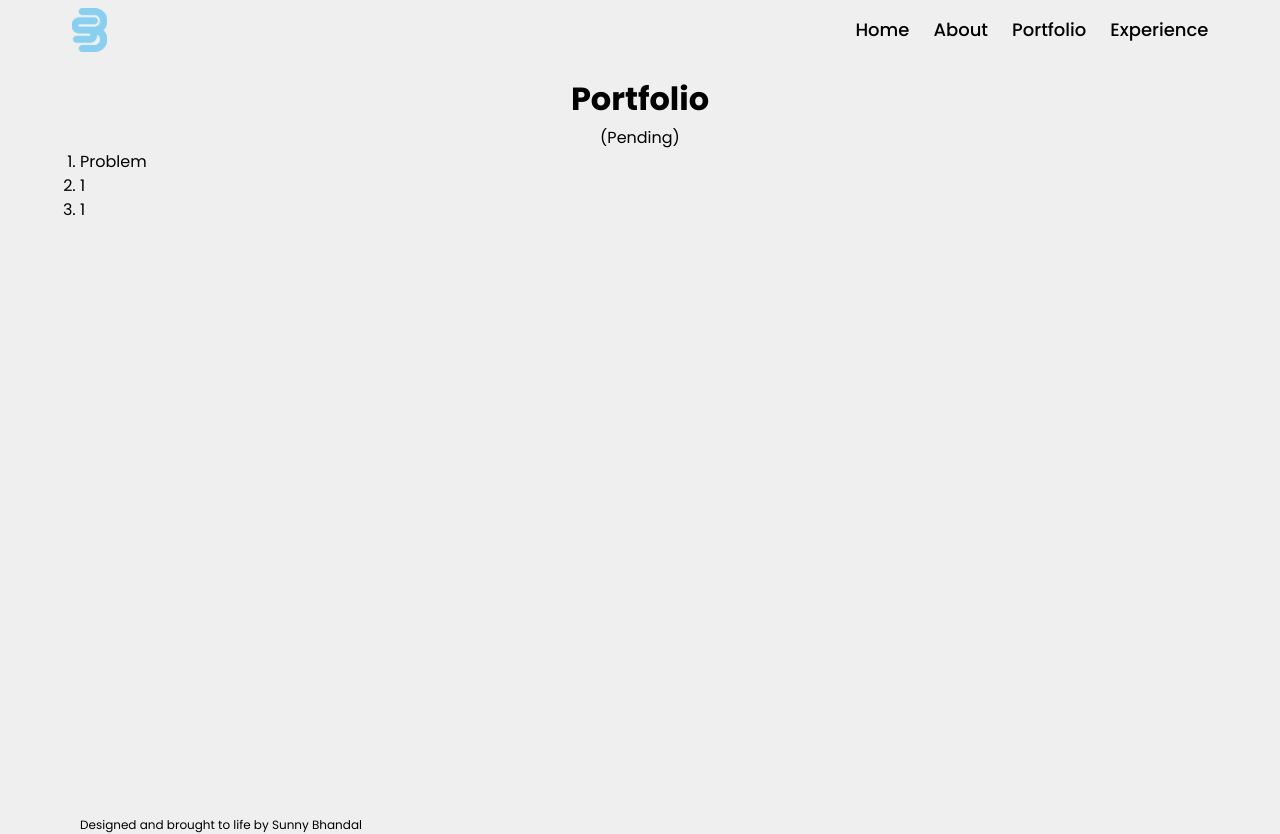
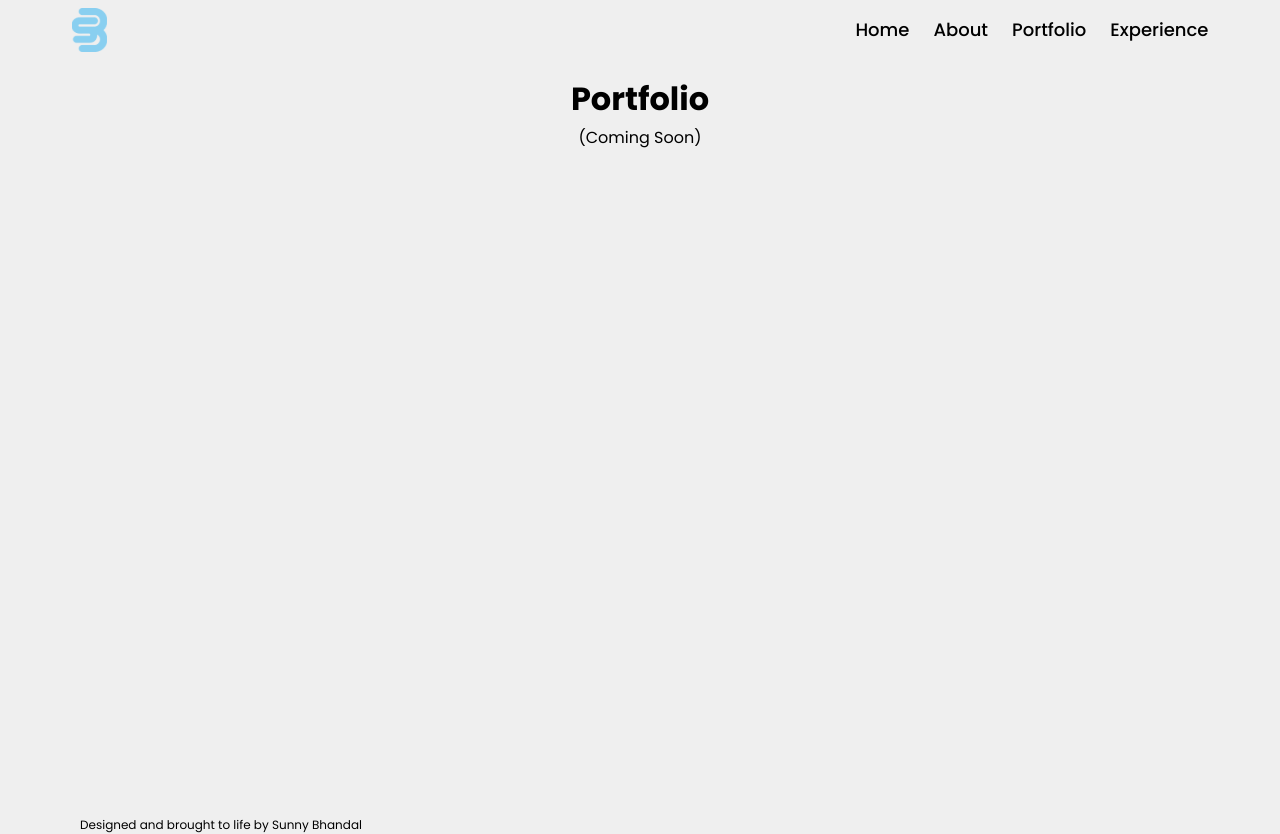
Before and after one commit to sunnybhandal/my-portfolio-v2, a Next.js app: page /portfolio in a window 1280 px wide. Built offline with nearby package versions, Linux system fonts and the light colour scheme.

Commit message:
small fix

```diff
--- a/app/components/PictureSlider.tsx
+++ b/app/components/PictureSlider.tsx
@@ -24,15 +24,15 @@ const PictureSlider = () => {
 
           <div className="flex gap-3 lg:gap-4">
             <span
-              className="bg-[#89CFF0] p-2 rounded-xl md:p-4 md:rounded-2xl cursor-pointer"
+              className="bg-[#89CFF0] p-3 rounded-xl md:p-4 md:rounded-2xl cursor-pointer"
               onClick={() => setPictureState(1)}
             ></span>
             <span
-              className="bg-[#A8A8A8] p-2 rounded-xl md:p-4 md:rounded-2xl cursor-pointer"
+              className="bg-[#A8A8A8] p-3 rounded-xl md:p-4 md:rounded-2xl cursor-pointer"
               onClick={() => setPictureState(2)}
             ></span>
             <span
-              className="bg-[#A8A8A8] p-2 rounded-xl md:p-4 md:rounded-2xl cursor-pointer"
+              className="bg-[#A8A8A8] p-3 rounded-xl md:p-4 md:rounded-2xl cursor-pointer"
               onClick={() => setPictureState(3)}
             ></span>
           </div>
--- a/app/constants/index.ts
+++ b/app/constants/index.ts
@@ -173,7 +173,7 @@ export const MODALS = {
 
 // PORTFOLIO SECTION
 export const PORTFOLIO = {
-  intro: "(Pending)",
+  intro: "(Coming Soon)",
   portfolio: {
     first: "",
   },
--- a/app/portfolio/page.tsx
+++ b/app/portfolio/page.tsx
@@ -11,11 +11,7 @@ const CaseStudies = () => {
         <p className="mt-2 text-center">{PORTFOLIO.intro}</p>
       </div>
       <div>
-        <ol className="list-decimal">
-          <li>Problem</li>
-          <li>1</li>
-          <li>1</li>
-        </ol>
+        <ol className="list-decimal"></ol>
       </div>
     </section>
   );
```
